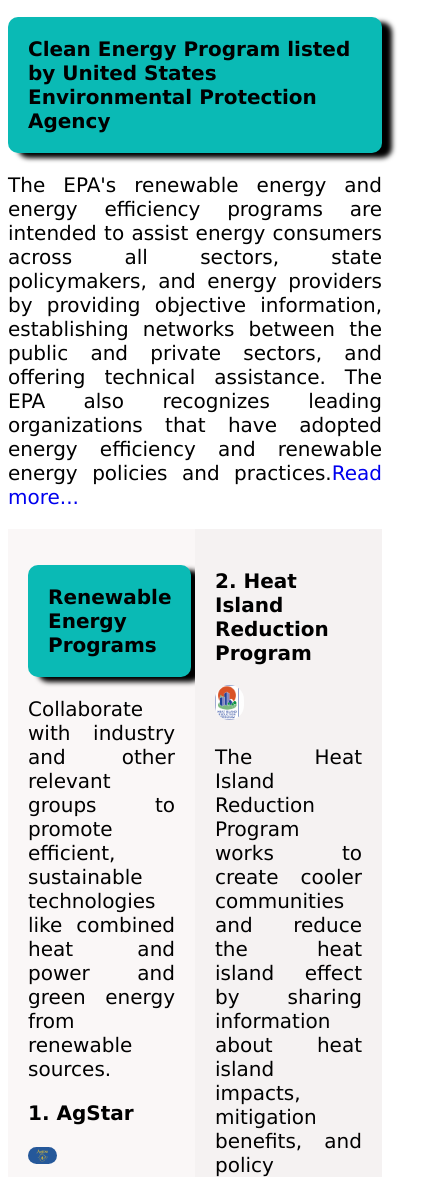
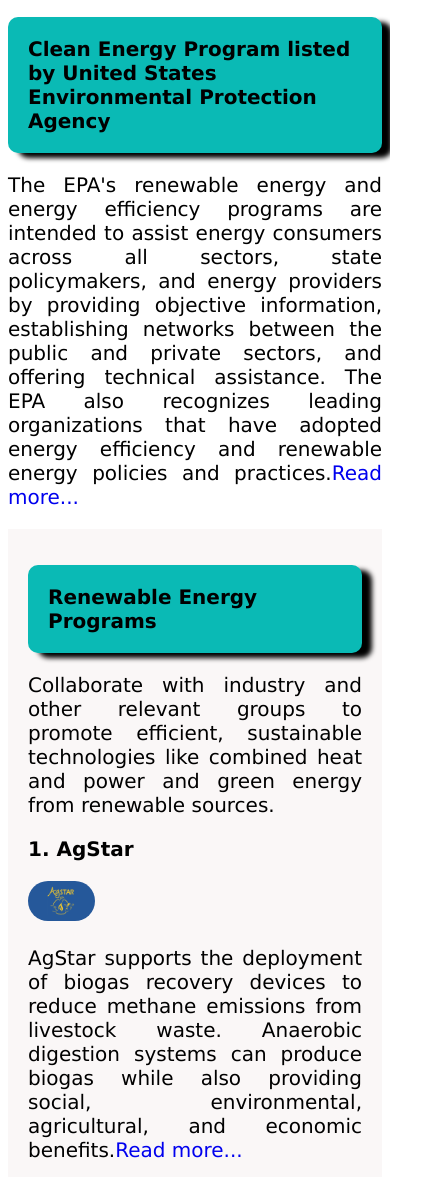
Before and after one commit to aacrujedo/cleanenergyhub, a plain HTML site: page files/Home.html in a window 390 px wide. Shown: the top 1177 px of the page, 421 px wide, since content can reach past the window. Drawn offline with Linux system fonts and the light colour scheme.

Commit message:
updated home css

```diff
--- a/css/home.css
+++ b/css/home.css
@@ -1,10 +1,9 @@
-
 * {
   box-sizing: border-box;
   font-family: Verdana, Geneva, Tahoma, sans-serif;
   font-size: 20px;
+}
 
-}
 p {
   font-size: 20px;
   text-align: justify;
@@ -17,29 +16,32 @@ h2 {
   width: fit-content;
   box-shadow: 10px 5px 5px black;
 }
+
 .column {
-  float: left;
   width: 50%;
   padding: 20px;
-  height: 100%;
-
-
+  float: left;
 }
 
-a{
+a {
   text-decoration: none;
 }
 
-img{
+img {
   border-radius: 20px;
   width: 20%;
   height: auto;
-
 }
-
 
 .row:after {
   content: "";
   display: table;
   clear: both;
 }
+
+@media screen and (max-width: 600px) {
+  .column {
+    width: 100%;
+    float: none;
+  }
+}
```
Lines whose indentation alone changed are shown as unchanged.
